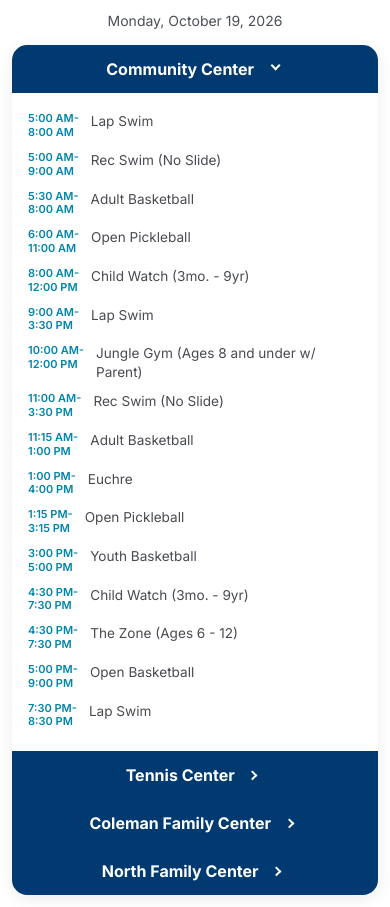
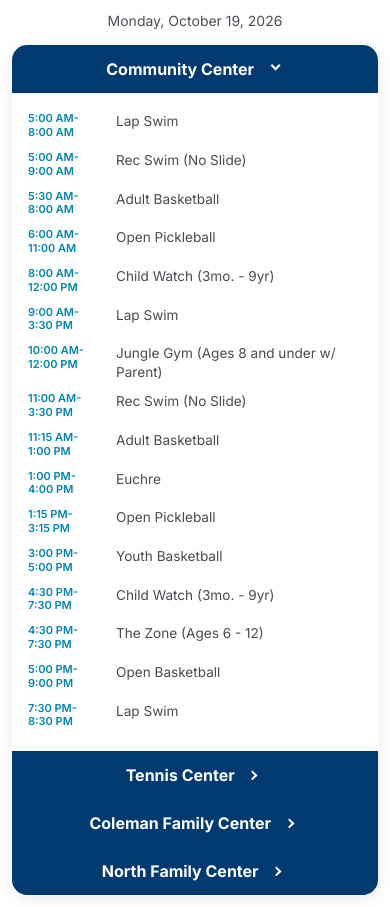
Before and after one commit to dauphineezc/GMCC-drop-in-schedule, a website: page today.html in a window 390 px wide. Drawn offline with Linux system fonts and the light colour scheme; no server answers.

Commit message:
left-align right column of daily center schedules

```diff
--- a/today.html
+++ b/today.html
@@ -174,7 +174,7 @@
       .center-block.collapsed .header-toggle { transform: rotate(-90deg); }
       .center-block.collapsed .center-column { display: none; }
       .schedule-row {
-        grid-template-columns: auto 1fr;
+        grid-template-columns: 4.75rem 1fr;
         gap: 0.75rem;
       }
       .schedule-time { font-size: 0.6875rem; }
```
Also changed, not shown: today-center.html (+2 -2 lines), week-curling.html (+1 -1 lines).
